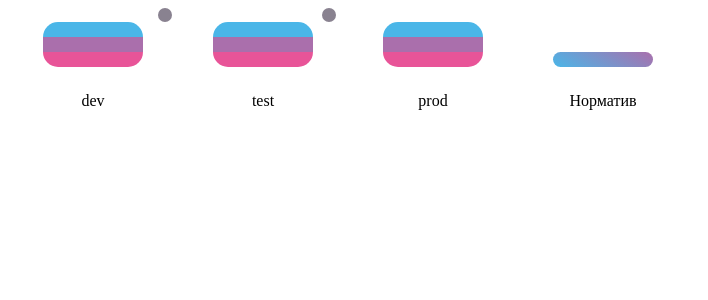
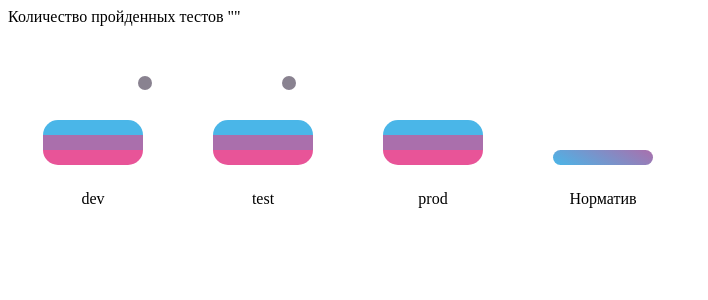
Before and after one commit to ktihonov93/test-chart, a React (Create React App) app: page / in a window 1280 px wide. Shown: the top 300 px of the page, without its empty margins (0-708 px from the left). Built offline with nearby package versions, Linux system fonts and the light colour scheme; no server answers; the HTML template or start-up script is replaced by a standard one.

Commit message:
add header

```diff
--- a/src/App.jsx
+++ b/src/App.jsx
@@ -2,6 +2,7 @@ import React, { useState, useEffect } from "react";
 import axios from "axios";
 import GraphList from './Components/GraphList';
 import Difference from "./Components/Difference";
+import Header from "./Components/Header"
 import './App.css';
 
 function App() {
@@ -39,6 +40,7 @@ function App() {
 
   return (
     <div className="App">
+      <Header title = {testVolume != null && testVolume.title}/>
       <div className="diffs">
         <Difference diff = {firstDiff} />
         <Difference diff = {secondDiff} />
--- a/src/Components/Difference.css
+++ b/src/Components/Difference.css
@@ -1,5 +1,5 @@
 .Difference{
-    margin: 0 0 0 150px;
+    margin: 0 0 30px 130px;
     padding: 7px;
     border-radius: 12px;
 }
--- /dev/null
+++ b/src/Components/Header.css
@@ -0,0 +1,3 @@
+.Header{
+    margin-bottom: 50px;
+}
--- /dev/null
+++ b/src/Components/Header.jsx
@@ -0,0 +1,10 @@
+import React from "react";
+import './Header.css';
+
+function Header({ title }){
+    return (
+        <div className="Header">Количество пройденных тестов "{title}"</div>
+    )
+}
+
+export default Header;
```
